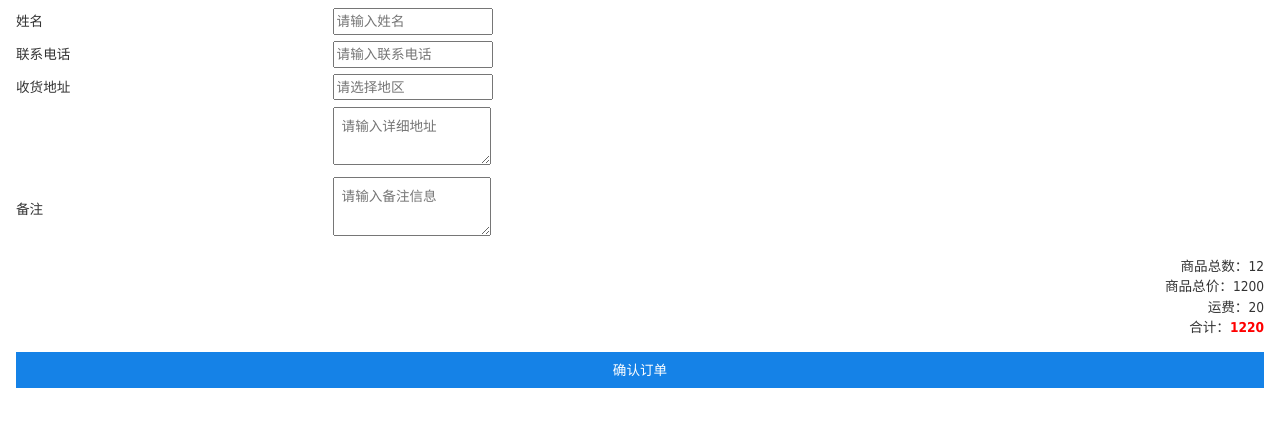
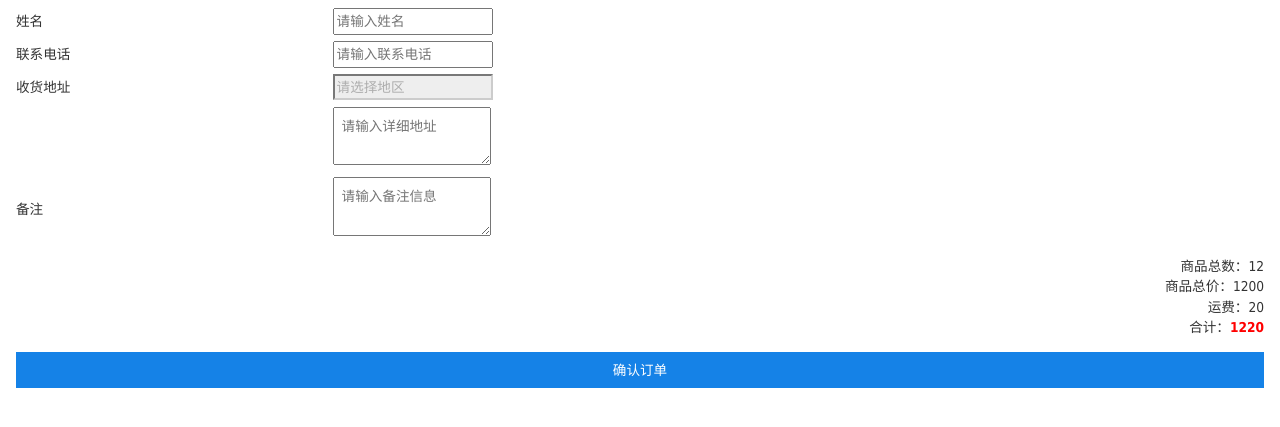
Before and after one commit to ChanMo/tinyshop, a website: page src/html/checkout.html in a window 1280 px wide. Shown: the part 453-880 px from the top of the page. Drawn offline with nearby package versions, Linux system fonts and the light colour scheme; some packages are replaced by stand-ins of ours; files that its build step writes are made by us from their sources; a script that the page names is missing; files whose address does not match are found by name.

Commit message:
add some form style

```diff
--- a/src/scss/_forms.scss
+++ b/src/scss/_forms.scss
@@ -61,17 +61,17 @@ textarea {
     padding: .5rem;
 }
 
-//input, select, textarea {
-//    &[readonly] {
-//        background-color: #eee;
-//        color: #777;
-//        border-color: #ccc;
-//    }
-//    &:focus:invalid {
-//        color: #b94a48;
-//        border-color: #e9322d;
-//    }
-//}
+input, select, textarea {
+    &[readonly] {
+        background-color: #eee;
+        color: #777;
+        border-color: #ccc;
+    }
+    &:focus:invalid {
+        color: #b94a48;
+        border-color: #e9322d;
+    }
+}
 
 label {
 }
```
Also changed, not shown: docs/css/app.css, docs/css/app.min.css, docs/css/demo.css, docs/css/juss.css.
